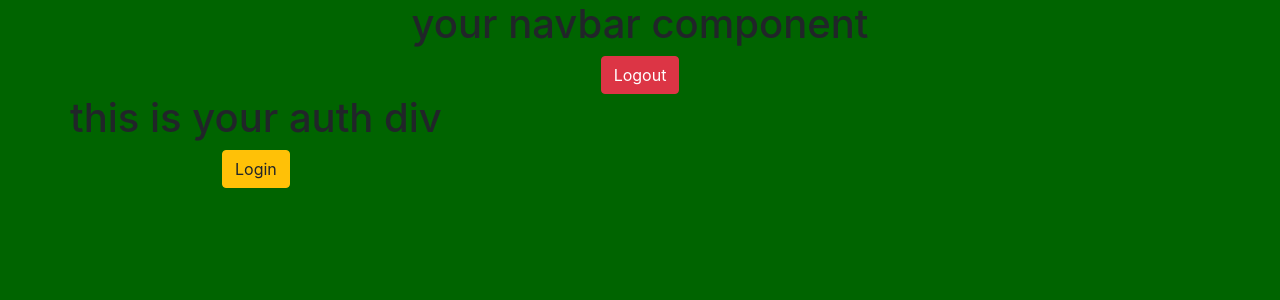
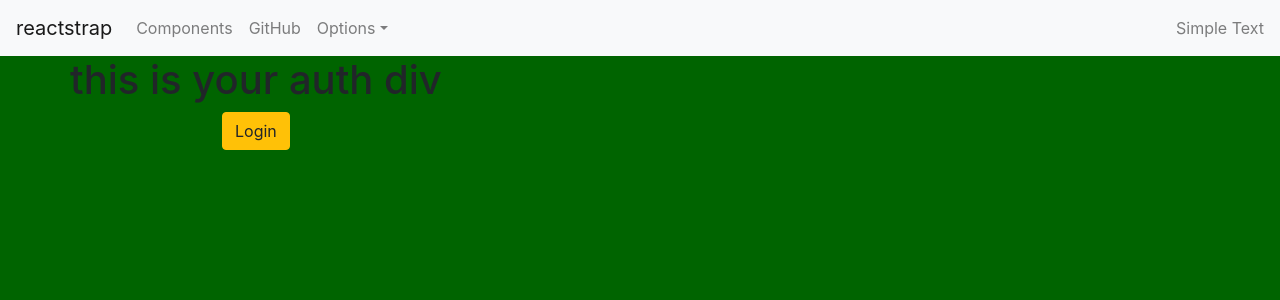
Before and after one commit to ToddSpainhour/scatt-surprise, a React (Create React App) app: page /auth in a window 1280 px wide. Shown: the top 300 px of the page. Built offline with nearby package versions, Linux system fonts and the light colour scheme; no server answers.

Commit message:
basic reactstrap navbar working

```diff
--- a/package.json
+++ b/package.json
@@ -10,10 +10,12 @@
     "axios": "^0.19.2",
     "bootstrap": "^4.4.1",
     "firebase": "^7.14.3",
+    "proptypes": "^1.1.0",
     "react": "^16.13.1",
     "react-dom": "^16.13.1",
     "react-router-dom": "^5.2.0",
-    "react-scripts": "3.4.1"
+    "react-scripts": "3.4.1",
+    "reactstrap": "^8.4.1"
   },
   "scripts": {
     "start": "react-scripts start",
--- a/src/components/shared/MyNavbar/MyNavbar.js
+++ b/src/components/shared/MyNavbar/MyNavbar.js
@@ -1,4 +1,18 @@
 import React from 'react';
+import {
+  Collapse,
+  Navbar,
+  NavbarToggler,
+  NavbarBrand,
+  Nav,
+  NavItem,
+  NavLink,
+  UncontrolledDropdown,
+  DropdownToggle,
+  DropdownMenu,
+  DropdownItem,
+  NavbarText,
+} from 'reactstrap';
 import firebase from 'firebase/app';
 import 'firebase/auth';
 
@@ -6,16 +20,57 @@
 import './MyNavbar.scss';
 
 class MyNavbar extends React.Component {
+  state = {
+    isOpen: false,
+  }
+
   logMeOut = (e) => {
     e.preventDefault();
     firebase.auth().signOut();
   }
 
+toggle = () => {
+  this.setState({ isOpen: !this.state.isOpen });
+}
+
 render() {
+  const { isOpen } = this.state;
   return (
     <div className="MyNavbar">
-        <h1>your navbar component</h1>
-        <button className="btn btn-danger" onClick={this.logMeOut}>Logout</button>
+      {/* <h1>your navbar component</h1> */}
+      {/* <button className="btn btn-danger" onClick={this.logMeOut}>Logout</button> */}
+      <Navbar color="light" light expand="md">
+          <NavbarBrand href="/">reactstrap</NavbarBrand>
+          <NavbarToggler onClick={this.toggle} />
+          <Collapse isOpen={isOpen} navbar>
+            <Nav className="mr-auto" navbar>
+              <NavItem>
+                <NavLink href="/components/">Components</NavLink>
+              </NavItem>
+              <NavItem>
+                <NavLink href="https://github.com/reactstrap/reactstrap">GitHub</NavLink>
+              </NavItem>
+              <UncontrolledDropdown nav inNavbar>
+                <DropdownToggle nav caret>
+                  Options
+                </DropdownToggle>
+                <DropdownMenu right>
+                  <DropdownItem>
+                    Option 1
+                  </DropdownItem>
+                  <DropdownItem>
+                    Option 2
+                  </DropdownItem>
+                  <DropdownItem divider />
+                  <DropdownItem>
+                    Reset
+                  </DropdownItem>
+                </DropdownMenu>
+              </UncontrolledDropdown>
+            </Nav>
+            <NavbarText>Simple Text</NavbarText>
+          </Collapse>
+        </Navbar>
     </div>
   );
 }
```
Also changed, not shown: 1 other file (tests, documents, lock files or other folders). Lines whose indentation alone changed are shown as unchanged.
